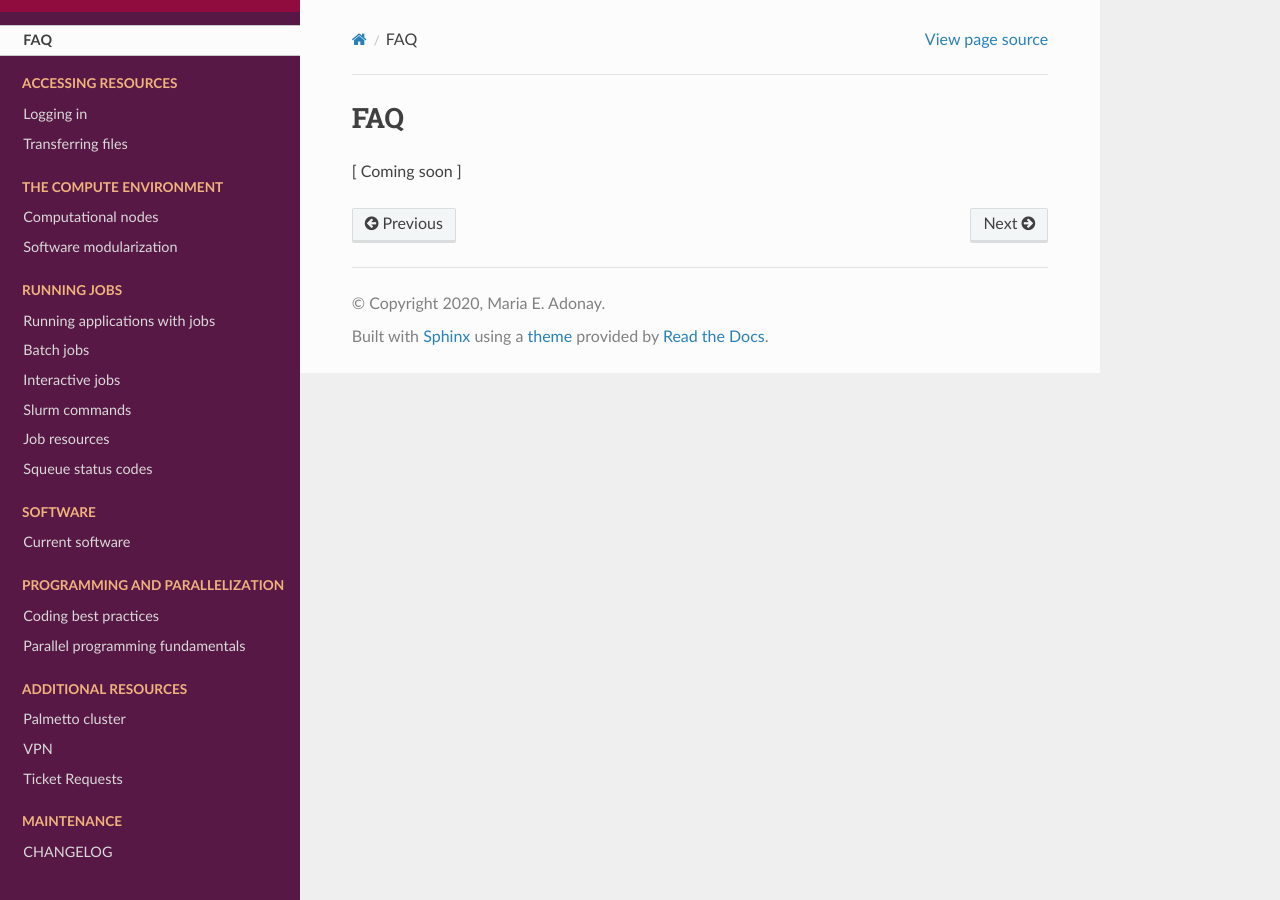
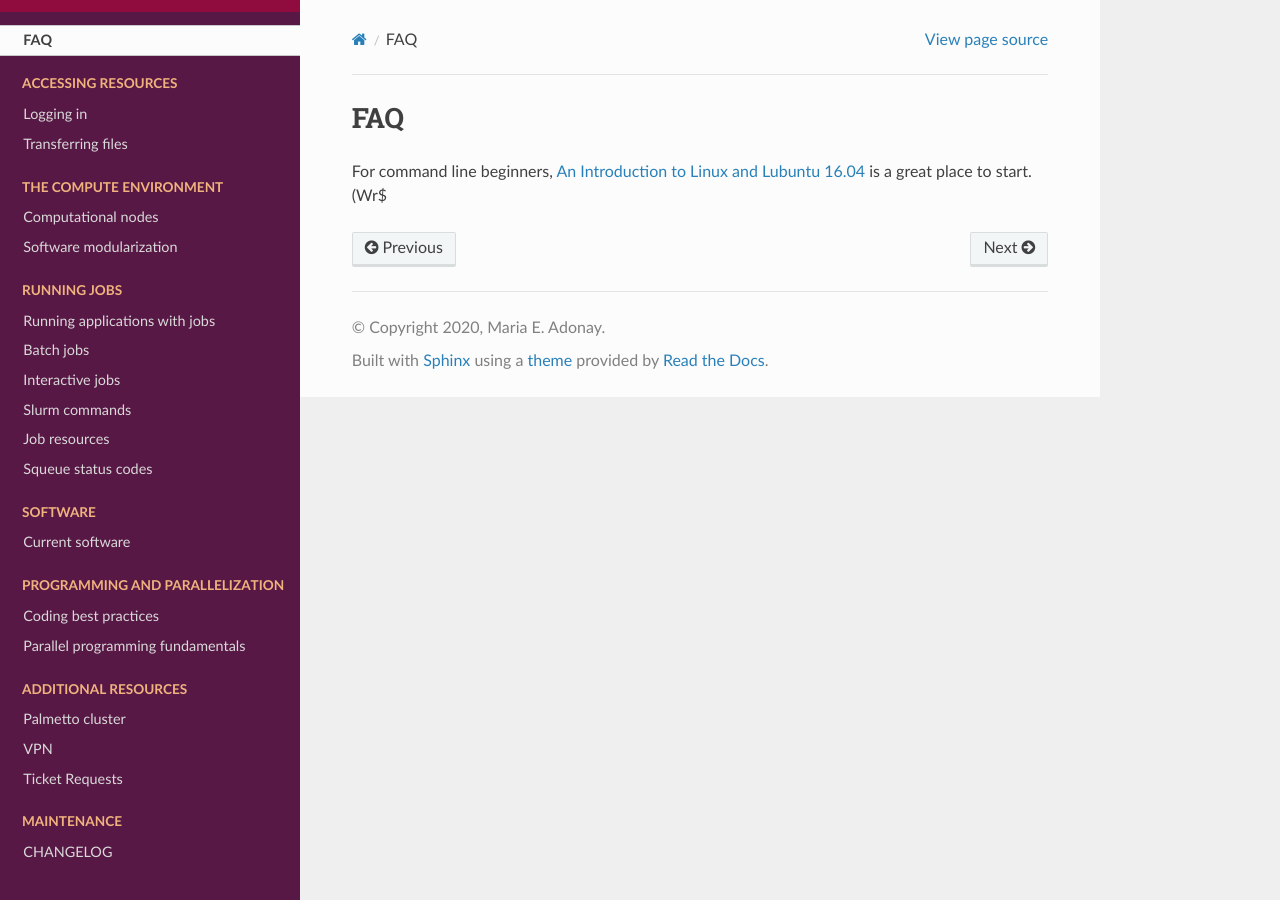
Before and after one commit to amalgamaria/secretariat, a Sphinx documentation site: the page built from docs/faq.rst, in a window 1280 px wide. Built offline with Sphinx 7.4.7 and the Read the Docs theme 2.0.0, drawn with Linux system fonts in a browser that asks for light colours.

Commit message:
Add content

```diff
--- a/docs/faq.rst
+++ b/docs/faq.rst
@@ -1,4 +1,6 @@
 FAQ
 ===
 
-[ Coming soon ]
+For command line beginners, `An Introduction to Linux and Lubuntu 16.04`_ is a great place to start. (Wr$
+
+.. _An Introduction to Linux and Lubuntu 16.04: https://drive.google.com/file/d/1QaIBdueKkIVbIzt5Zwjop4t$
```
